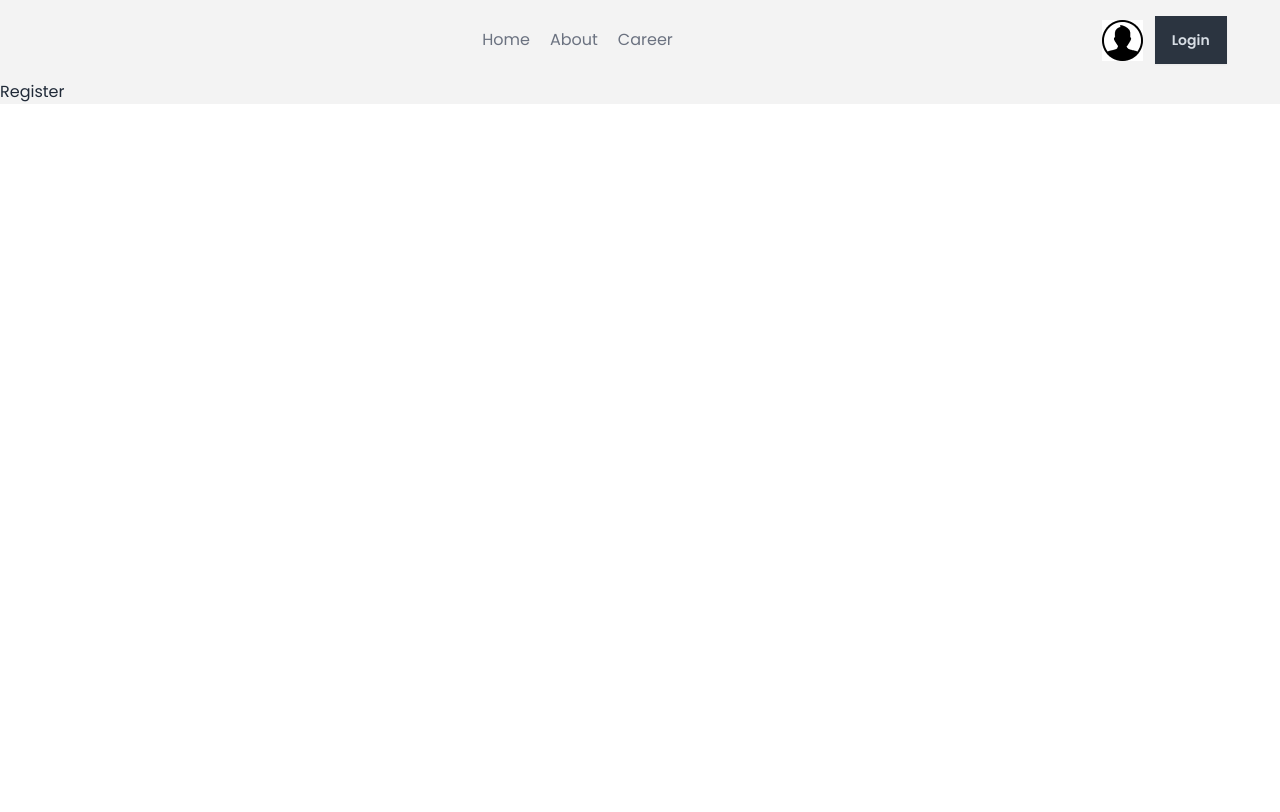
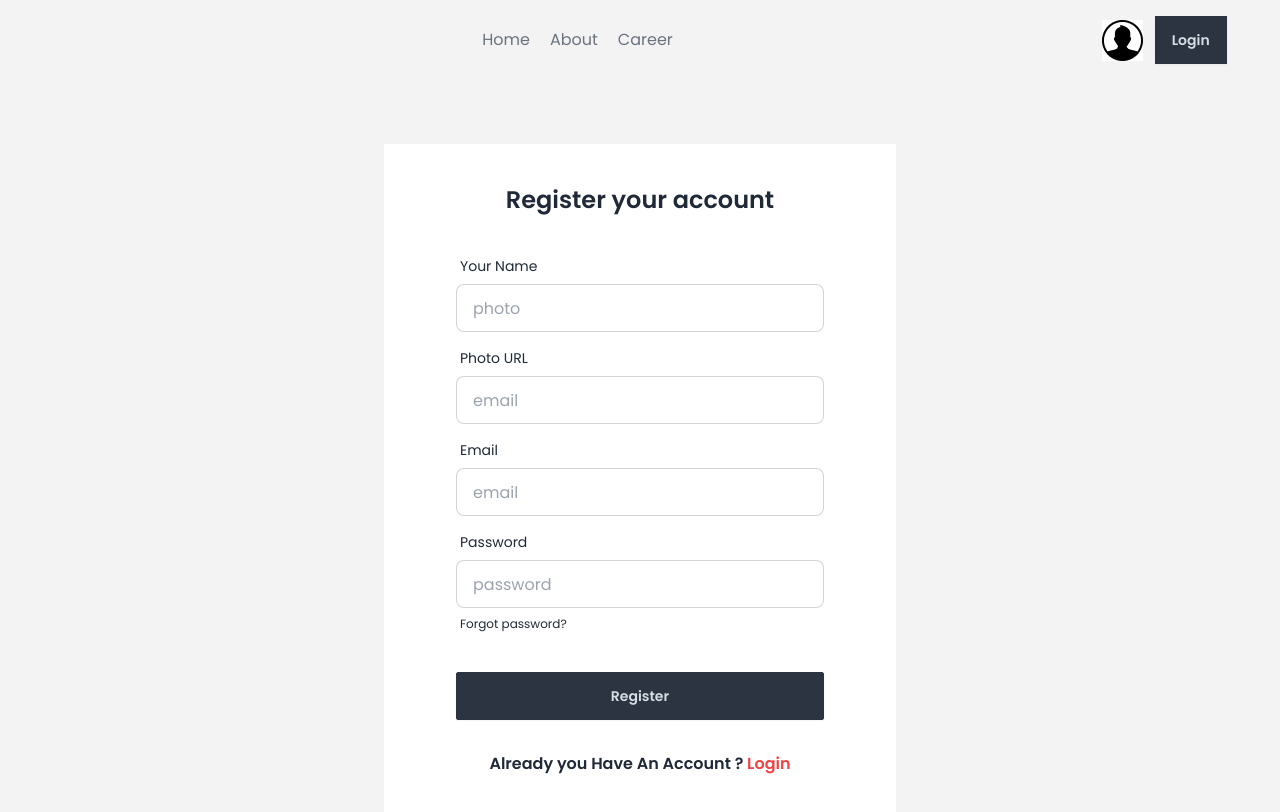
Before and after one commit to Takmim00/Dragon-news, a React (Vite) app: page /auth/register in a window 1280 px wide. Shown: the top 812 px of the page. Built offline with nearby package versions, Linux system fonts and the light colour scheme.

Commit message:
register page added and firebase config file added

```diff
--- /dev/null
+++ b/src/firebase/firebase.config.js
@@ -0,0 +1,19 @@
+// Import the functions you need from the SDKs you need
+import { initializeApp } from "firebase/app";
+// TODO: Add SDKs for Firebase products that you want to use
+// https://firebase.google.com/docs/web/setup#available-libraries
+
+// Your web app's Firebase configuration
+const firebaseConfig = {
+  apiKey: "AIzaSyBJhekleFy0G-fLZt2SC5BEfUlTNII_zmE",
+  authDomain: "dragon-news-1ece6.firebaseapp.com",
+  projectId: "dragon-news-1ece6",
+  storageBucket: "dragon-news-1ece6.firebasestorage.app",
+  messagingSenderId: "325254394496",
+  appId: "1:325254394496:web:510e24204f08553c3e2c65"
+};
+
+// Initialize Firebase
+const app = initializeApp(firebaseConfig);
+
+export default app;
--- a/src/pages/Register.jsx
+++ b/src/pages/Register.jsx
@@ -1,12 +1,35 @@
+import { Link } from "react-router-dom";
 
-import { Link } from 'react-router-dom';
+
 
 const Register = () => {
     return (
         <div className="min-h-screen flex justify-center items-center">
       <div className="card bg-base-100 w-full max-w-lg shrink-0 rounded-none p-10">
-        <h2 className="text-2xl font-semibold text-center">Login your account</h2>
+        <h2 className="text-2xl font-semibold text-center">Register your account</h2>
         <form className="card-body">
+          <div className="form-control">
+            <label className="label">
+              <span className="label-text">Your Name</span>
+            </label>
+            <input
+              type="text"
+              placeholder="photo"
+              className="input input-bordered"
+              required
+            />
+          </div>
+          <div className="form-control">
+            <label className="label">
+              <span className="label-text">Photo URL</span>
+            </label>
+            <input
+              type="email"
+              placeholder="email"
+              className="input input-bordered"
+              required
+            />
+          </div>
           <div className="form-control">
             <label className="label">
               <span className="label-text">Email</span>
@@ -35,10 +58,10 @@ const Register = () => {
             </label>
           </div>
           <div className="form-control mt-6">
-            <button className="btn btn-neutral rounded-sm">Login</button>
+            <button className="btn btn-neutral rounded-sm">Register</button>
           </div>
         </form>
-        <p className="text-center font-semibold">Don’t Have An Account ? <Link to='/auth/register' className="text-red-500">Register</Link></p>
+        <p className="text-center font-semibold">Already you Have An Account ? <Link to='/auth/login' className="text-red-500">Login</Link></p>
       </div>
     </div>
     );
--- a/src/routes/router.jsx
+++ b/src/routes/router.jsx
@@ -3,6 +3,7 @@ import HomeLayouts from "../layouts/HomeLayouts";
 import CategoryNews from "../pages/CategoryNews";
 import AuthLayout from "../layouts/AuthLayout";
 import Login from "../pages/Login";
+import Register from "../pages/Register";
 
 
 const router = createBrowserRouter([
@@ -35,7 +36,7 @@ const router = createBrowserRouter([
             },
             {
                 path:'/auth/register',
-                element:<h2>Register</h2>
+                element:<Register></Register>
             }
         ]
     },
```
